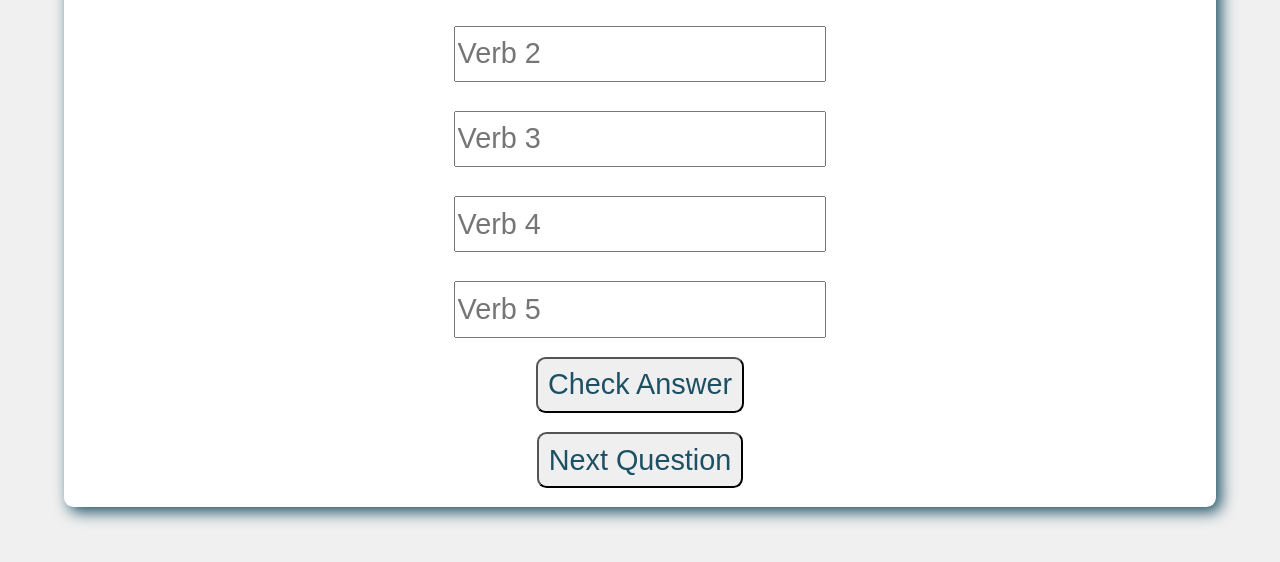
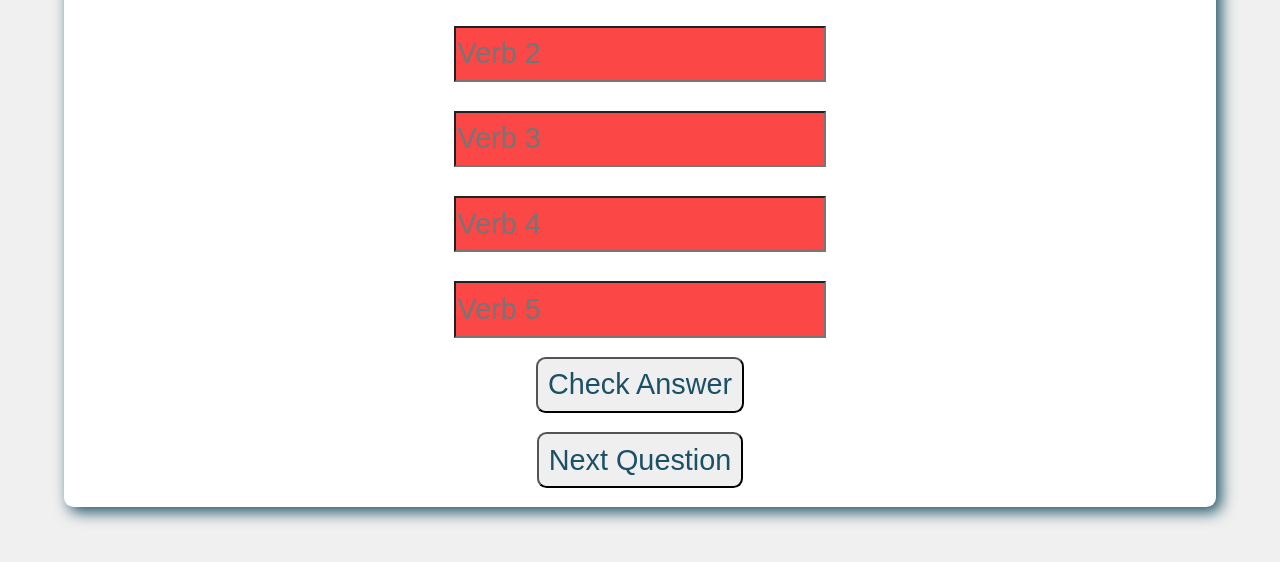
Before and after one commit to SujanPasa/grammar-practise, a plain HTML site: page index.html in a window 1280 px wide. Both pictures are taken after a click on the button "Check Answer". Shown: the part 212-774 px from the top of the page. Drawn offline with Linux system fonts and the light colour scheme.

Commit message:
Incorrect Answer Effect

```diff
--- a/index.html
+++ b/index.html
@@ -20,10 +20,10 @@
 
             <div class="answer-section">
                 <form action="/" autocomplete="off">
-                    <input type="text" name="verb-2" id="verb-2" placeholder="Verb 2">
-                    <input type="text" name="verb-3" id="verb-3" placeholder="Verb 3">
-                    <input type="text" name="verb-4" id="verb-4" placeholder="Verb 4">
-                    <input type="text" name="verb-5" id="verb-5" placeholder="Verb 5">
+                    <input type="text" name="verb-2" id="verb-2" placeholder="Verb 2" class="input">
+                    <input type="text" name="verb-3" id="verb-3" placeholder="Verb 3" class="input">
+                    <input type="text" name="verb-4" id="verb-4" placeholder="Verb 4" class="input">
+                    <input type="text" name="verb-5" id="verb-5" placeholder="Verb 5" class="input">
                 </form>
             </div>
 
--- a/js/main.js
+++ b/js/main.js
@@ -247,11 +247,15 @@ function baseWordSelect(){
             if(JSON.stringify(answerArray) == JSON.stringify(inputAnswerArray)){
                 console.log("Correct");
             }else{
+                let inputClassList = document.getElementsByClassName("input");
+                console.log("inputClassList: "+ inputClassList);
                 console.log("String" + JSON.stringify(inputAnswerArray));
                 console.log("Incorrect");
                 for(let i = 0; i < answerArray.length; i++){
                     if(answerArray[i]!=inputAnswerArray[i]){
                         console.log(i +" Item Not Matched");
+                        inputClassList[i].style.backgroundColor = "#fc4747";
+                        inputClassList[i].style.color = "#fff";
                     }else{
                         console.log(i +" Item Matched");
                     }
```
